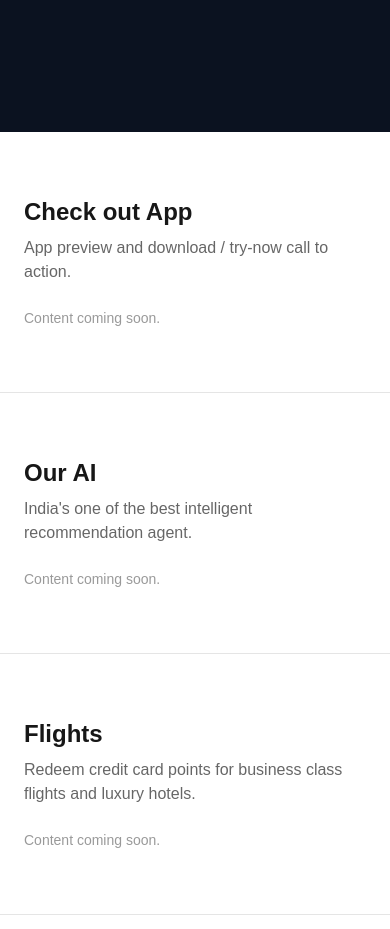
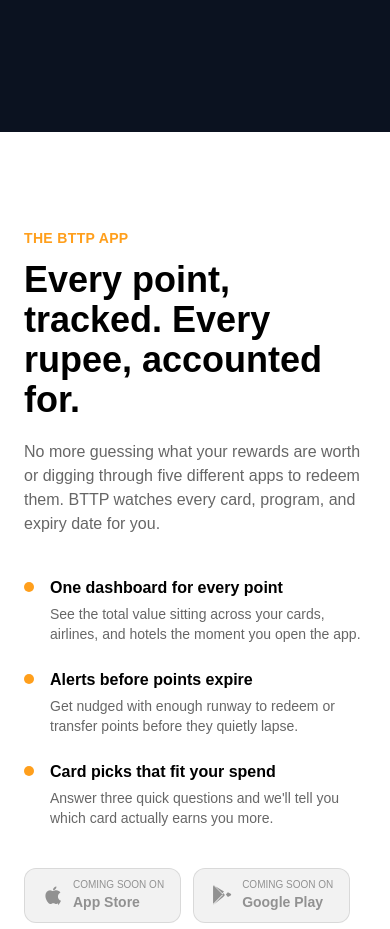
Before and after one commit to Ayush-Patel-56/BTTP-website, a Next.js app: page / in a window 390 px wide. Shown: the part 4080-5009 px from the top of the page. Built offline with nearby package versions, Linux system fonts and the light colour scheme.

Commit message:
feat: build real app showcase section with phone mockup

```diff
--- a/src/components/home/AppShowcase.tsx
+++ b/src/components/home/AppShowcase.tsx
@@ -1,11 +1,115 @@
-import SectionPlaceholder from "./SectionPlaceholder";
+import Image from "next/image";
+
+const features = [
+  {
+    title: "One dashboard for every point",
+    description:
+      "See the total value sitting across your cards, airlines, and hotels the moment you open the app.",
+  },
+  {
+    title: "Alerts before points expire",
+    description:
+      "Get nudged with enough runway to redeem or transfer points before they quietly lapse.",
+  },
+  {
+    title: "Card picks that fit your spend",
+    description:
+      "Answer three quick questions and we'll tell you which card actually earns you more.",
+  },
+];
 
 export default function AppShowcase() {
   return (
-    <SectionPlaceholder
-      id="try-now"
-      title="Check out App"
-      description="App preview and download / try-now call to action."
-    />
+    <section id="try-now" className="bg-white px-6 py-24">
+      <div className="mx-auto grid max-w-5xl grid-cols-1 items-center gap-16 lg:grid-cols-2">
+        <div>
+          <p className="text-sm font-semibold tracking-wide text-[#FF9F1C] uppercase">
+            The BTTP App
+          </p>
+          <h2 className="mt-3 text-4xl font-bold text-black sm:text-5xl">
+            Every point, tracked. Every rupee, accounted for.
+          </h2>
+          <p className="mt-5 max-w-md text-black/60">
+            No more guessing what your rewards are worth or digging through five
+            different apps to redeem them. BTTP watches every card, program, and
+            expiry date for you.
+          </p>
+
+          <ul className="mt-10 space-y-6">
+            {features.map((feature) => (
+              <li key={feature.title} className="flex gap-4">
+                <span className="mt-1.5 h-2.5 w-2.5 shrink-0 rounded-full bg-[#FF9F1C]" />
+                <div>
+                  <p className="font-semibold text-black">{feature.title}</p>
+                  <p className="mt-1 text-sm text-black/60">
+                    {feature.description}
+                  </p>
+                </div>
+              </li>
+            ))}
+          </ul>
+
+          <div className="mt-10">
+            <div className="flex flex-wrap gap-3">
+              <span className="flex items-center gap-2 rounded-xl border border-black/10 bg-black/5 px-4 py-2.5 text-black/40">
+                <svg
+                  className="h-6 w-6"
+                  viewBox="0 0 24 24"
+                  fill="currentColor"
+                >
+                  <path d="M17.05 20.28c-.98.95-2.05.8-3.08.35-1.09-.46-2.09-.48-3.24 0-1.44.62-2.2.44-3.06-.35C2.79 15.25 3.51 7.59 9.05 7.31c1.35.07 2.29.74 3.08.8.9-.16 1.79-.83 3.24-.79 1.79.14 3.13.86 4.03 2.17-3.7 2.22-2.94 6.93.62 8.31-.64 1.5-1.47 2.97-2.97 4.48zM12.03 7.25c-.14-2.02 1.5-3.68 3.4-3.75.29 2.03-1.87 4-3.4 3.75z" />
+                </svg>
+                <span className="text-left leading-tight">
+                  <span className="block text-[10px] uppercase">
+                    Coming soon on
+                  </span>
+                  <span className="block text-sm font-semibold">
+                    App Store
+                  </span>
+                </span>
+              </span>
+              <span className="flex items-center gap-2 rounded-xl border border-black/10 bg-black/5 px-4 py-2.5 text-black/40">
+                <svg
+                  className="h-6 w-6"
+                  viewBox="0 0 24 24"
+                  fill="currentColor"
+                >
+                  <path d="M3.6 2.6c-.34.34-.55.86-.55 1.55v15.7c0 .69.21 1.21.55 1.55l.1.08L12.9 12v-.2L3.7 2.52l-.1.08zm11.15 9.6L12.9 14.35v-4.7l1.85 2.15zM3.9 21.14c-.35-.06-.55-.24-.65-.44l8.6-8.6 1.7 1.7L4 21.28l-.1-.14zm0-18.4c.1-.1.28-.14.5-.1L14 8.6l-1.7 1.7-8.4-8.4v-.16zM17.9 9.3l2.75 1.55c.72.42.72 1.15 0 1.57L17.9 13.9l-2.05-2.3 2.05-2.3z" />
+                </svg>
+                <span className="text-left leading-tight">
+                  <span className="block text-[10px] uppercase">
+                    Coming soon on
+                  </span>
+                  <span className="block text-sm font-semibold">
+                    Google Play
+                  </span>
+                </span>
+              </span>
+            </div>
+            <p className="mt-3 text-xs text-black/40">
+              BTTP is currently in private beta — the app isn&apos;t publicly
+              downloadable yet.
+            </p>
+          </div>
+        </div>
+
+        <div className="flex justify-center">
+          <div className="rounded-[2.75rem] border-[10px] border-neutral-900 bg-neutral-900 p-1.5 shadow-2xl shadow-black/20">
+            <div className="relative h-3 w-full">
+              <span className="absolute top-0 left-1/2 h-3 w-24 -translate-x-1/2 rounded-b-xl bg-neutral-900" />
+            </div>
+            <div className="relative aspect-[9/19.5] w-[220px] overflow-hidden rounded-[2rem]">
+              <Image
+                src="/prototype.png"
+                alt="BTTP app screenshot showing tracked rewards value and expiring points"
+                fill
+                className="object-cover object-top"
+                priority={false}
+              />
+            </div>
+          </div>
+        </div>
+      </div>
+    </section>
   );
 }
```
Also changed, not shown: public/prototype.png (added).
